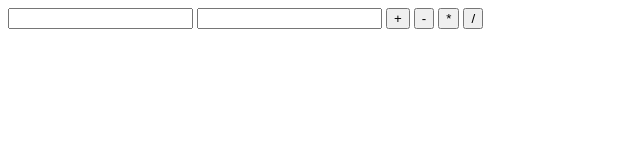
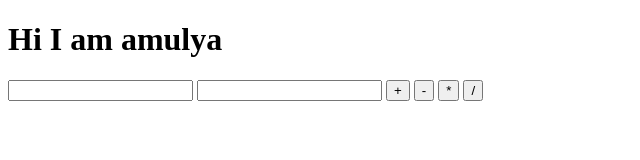
Before and after one commit to amulyaparab/Practice-Project, a plain HTML site: page index.html in a window 1280 px wide. Shown: the whole page, without its empty margins (0-640 px from the left). Drawn offline with Linux system fonts and the light colour scheme.

Commit message:
docs: added text

```diff
--- a/index.html
+++ b/index.html
@@ -7,6 +7,7 @@
     <title>Document</title>
 </head>
 <body>
+    <h1>Hi I am amulya</h1>
     <input id="number-one"></input>
     <input id="number-two"></input>
     <button id="add">+</button>
```
